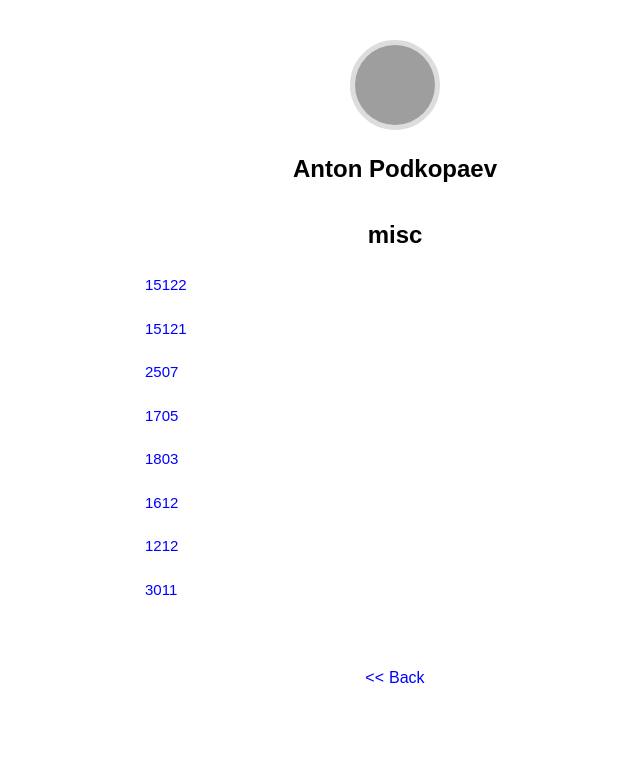
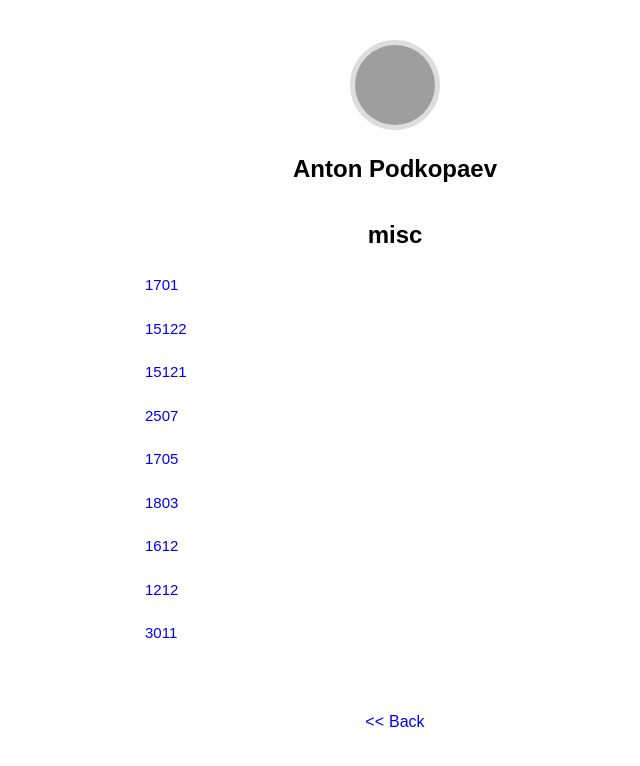
Before and after one commit to anlun/anlun.github.io, a Jekyll site: the page built from misc.md, in a window 1280 px wide. Shown: the top 766 px of the page, without its empty margins (245-885 px from the left). Built offline with Jekyll 4.4.1, drawn with Linux system fonts in a browser that asks for light colours; some web fonts are replaced; grey boxes are pictures that could not be loaded.

Commit message:
Added link to POPL presentation

```diff
--- a/misc.md
+++ b/misc.md
@@ -2,6 +2,8 @@
 layout: page
 title: misc
 ---
+[1701](https://drive.google.com/open?id=1oQdRVf8WiKi1y6LC1BjkmrFlhdWOnCin)
+
 [15122](https://drive.google.com/open?id=1SwwNHjrzlvEFNBLnWTM_JdMYSXjuogyu)
 
 [15121](https://drive.google.com/file/d/1Rcg6KaezvRPTxl9rKhAXjo-nGpgjdA6U/view)
```
